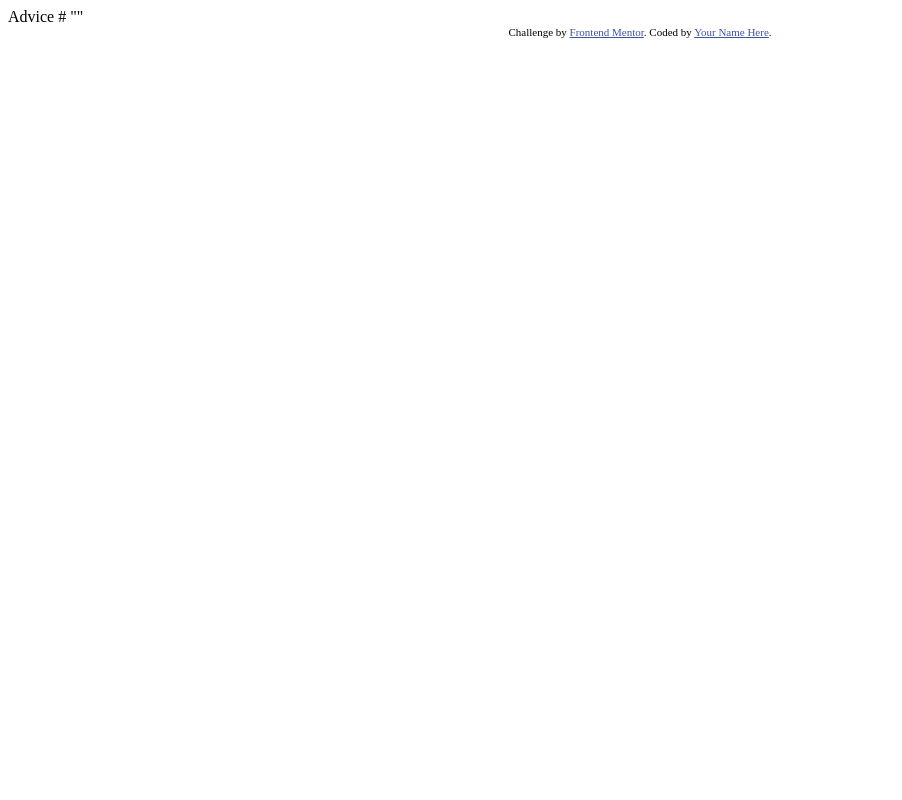
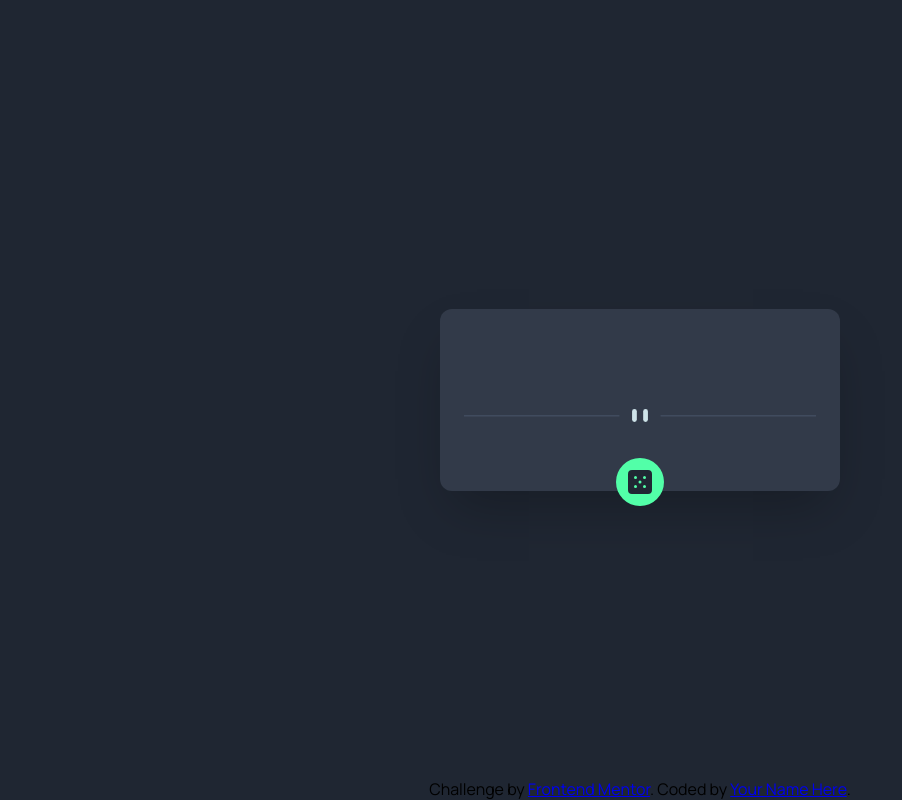
Before and after one commit to vivekadapa/advice-generator-app-main, a plain HTML site: page index.html in a window 1280 px wide. Shown: the whole page, without its empty margins (0-902 px from the left). Drawn offline with Linux system fonts and the light colour scheme; no server answers.

Commit message:
Challenge completed

```diff
--- a/index.html
+++ b/index.html
@@ -1,28 +1,36 @@
 <!DOCTYPE html>
 <html lang="en">
+
 <head>
   <meta charset="UTF-8">
-  <meta name="viewport" content="width=device-width, initial-scale=1.0"> <!-- displays site properly based on user's device -->
+  <meta name="viewport" content="width=device-width, initial-scale=1.0">
+  <link rel="icon" type="image/png" sizes="32x32" href="./images/favicon-32x32.png">
+  <title>Frontend Mentor | Advice generator app</title>
+  <link rel="preconnect" href="https://fonts.googleapis.com">
+  <link rel="preconnect" href="https://fonts.gstatic.com" crossorigin>
+  <link href="https://fonts.googleapis.com/css2?family=Manrope:wght@300@800&display=swap" rel="stylesheet">
+  <link rel="stylesheet" href="style.css">
+  <script src="script.js" defer></script>
+</head>
 
-  <link rel="icon" type="image/png" sizes="32x32" href="./images/favicon-32x32.png">
-
-  <title>Frontend Mentor | Advice generator app</title>
-
-  <!-- Feel free to remove these styles or customise in your own stylesheet 👍 -->
-  <style>
-    .attribution { font-size: 11px; text-align: center; }
-    .attribution a { color: hsl(228, 45%, 44%); }
-  </style>
-</head>
 <body>
 
-  Advice #<!-- Advice ID goes here -->
 
-  "<!-- Advice text goes here -->"
+  <main>
+    <p id="adviceno"></p>
+    <p id="advice"></p>
+    <div>
+      <img src="./images/pattern-divider-desktop.svg" alt="">
+    </div>
+    <button id="genbtn" onclick="generateAdvice()">
+      <img src="./images/icon-dice.svg" alt="">
+    </button>
+  </main>
 
   <div class="attribution">
     Challenge by <a href="https://www.frontendmentor.io?ref=challenge" target="_blank">Frontend Mentor</a>.
     Coded by <a href="#">Your Name Here</a>.
   </div>
 </body>
+
 </html>
--- /dev/null
+++ b/script.js
@@ -0,0 +1,21 @@
+const url = 'https://api.adviceslip.com/advice';
+
+const button = document.querySelector('#genbtn');
+const adviceno = document.querySelector('#adviceno');
+const advice = document.querySelector('#advice');
+
+fetch(url)
+.then(res => res.json())
+.then(data => {
+    adviceno.innerHTML = `ADVICE #${data.slip.id}`;
+    advice.innerHTML = `"${data.slip.advice}"`;
+})
+
+function generateAdvice(){
+    fetch(url)
+    .then(res => res.json())
+    .then(data => {
+        adviceno.innerHTML = `ADVICE #${data.slip.id}`;
+        advice.innerHTML = `"${data.slip.advice}"`;
+    })
+}
--- /dev/null
+++ b/style.css
@@ -0,0 +1,83 @@
+* {
+    margin: 0;
+    padding: 0;
+    box-sizing: border-box;
+    font-family: 'Manrope', sans-serif;
+}
+
+
+body {
+    display: flex;
+    justify-content: center;
+    align-items: center;
+    min-height: 100vh;
+    background-color: hsl(218, 23%, 16%);
+}
+
+main {
+    position: relative;
+    display: flex;
+    padding: 2rem 1.5rem;
+    flex-direction: column;
+    max-width: 400px;
+    text-align: center;
+    border-radius: 0.75rem;
+    align-items: center;
+    gap:2rem;
+    background-color:  hsl(217, 19%, 24%);
+    box-shadow: 0 25px 50px -12px rgb(0 0 0 / 0.25);
+}
+
+
+main p:nth-of-type(1) {
+
+    font-weight: 300;
+    color: hsl(150, 100%, 66%);
+    text-transform: uppercase;
+    letter-spacing: 0.2rem;
+}
+
+main p:nth-of-type(2) {
+    font-weight: 600;
+    font-size: 1.25rem;
+    font-family: 'Manrope', sans-serif;
+    color: white;
+}
+
+main div{
+    width:100%;
+    margin-bottom: 2rem;
+}
+
+main div img{
+    width: 100%;
+}
+
+main button {
+    bottom:-15px;
+    position: absolute;
+    border: none;
+    padding: 0.75rem 0.75rem 0.5rem 0.75rem;
+    border-radius: 50%;
+    background-color: hsl(150, 100%, 66%);
+    cursor: pointer;
+}
+
+main button:focus{
+    outline: none;
+}
+
+main button:hover{
+    box-shadow: 0px 0px 5px 5px hsla(150, 100%, 66%, 0.559);
+}
+
+.attribution{
+    position: absolute;
+    bottom: 0;
+}
+
+@media screen and (max-width:480px) {
+    .attribution{
+        display: none;
+    }
+}
```
